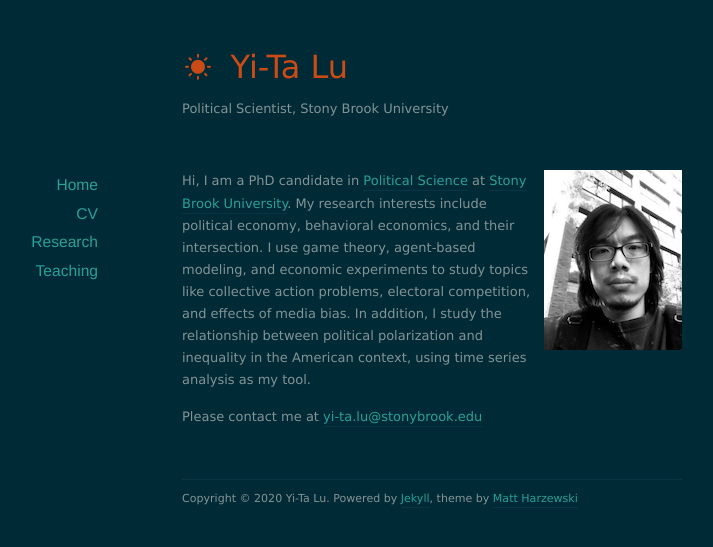
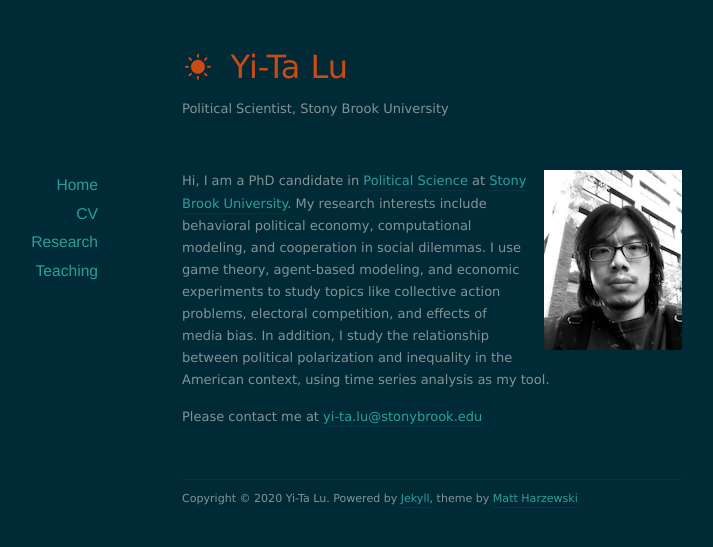
Before and after one commit to yitalu/yitalu.github.io, a Jekyll site: the page built from index.html, in a window 1280 px wide. Shown: the top 547 px of the page, without its empty margins (208-921 px from the left). Built offline with Jekyll 4.4.1, drawn with Linux system fonts in a browser that asks for light colours; nearby versions of some CDN libraries; the list of posts is cut into pages by our own code.

Commit message:
cv and intro updated

```diff
--- a/index.html
+++ b/index.html
@@ -5,7 +5,7 @@ title: Yi-Ta Lu
 
 <!-- <img src="/images/shakespeare.png" class="right" /> -->
 <img src="/images/backpackmono.png" class="right" />
-<p>Hi, I am a PhD candidate in <a href="https://www.stonybrook.edu/polsci/">Political Science</a> at <a href="https://www.stonybrook.edu">Stony Brook University</a>. My research interests include political economy, behavioral economics, and their intersection. I use game theory, agent-based modeling, and economic experiments to study topics like collective action problems, electoral competition, and effects of media bias. In addition, I study the relationship between political polarization and inequality in the American context, using time series analysis as my tool.</p>
+<p>Hi, I am a PhD candidate in <a href="https://www.stonybrook.edu/polsci/">Political Science</a> at <a href="https://www.stonybrook.edu">Stony Brook University</a>. My research interests include behavioral political economy, computational modeling, and cooperation in social dilemmas. I use game theory, agent-based modeling, and economic experiments to study topics like collective action problems, electoral competition, and effects of media bias. In addition, I study the relationship between political polarization and inequality in the American context, using time series analysis as my tool.</p>
 
 <p>Please contact me at <a href="mailto:yi-ta.lu@stonybrook.edu">yi-ta.lu@stonybrook.edu</a></p>
 
```
Also changed, not shown: 1 other file.
